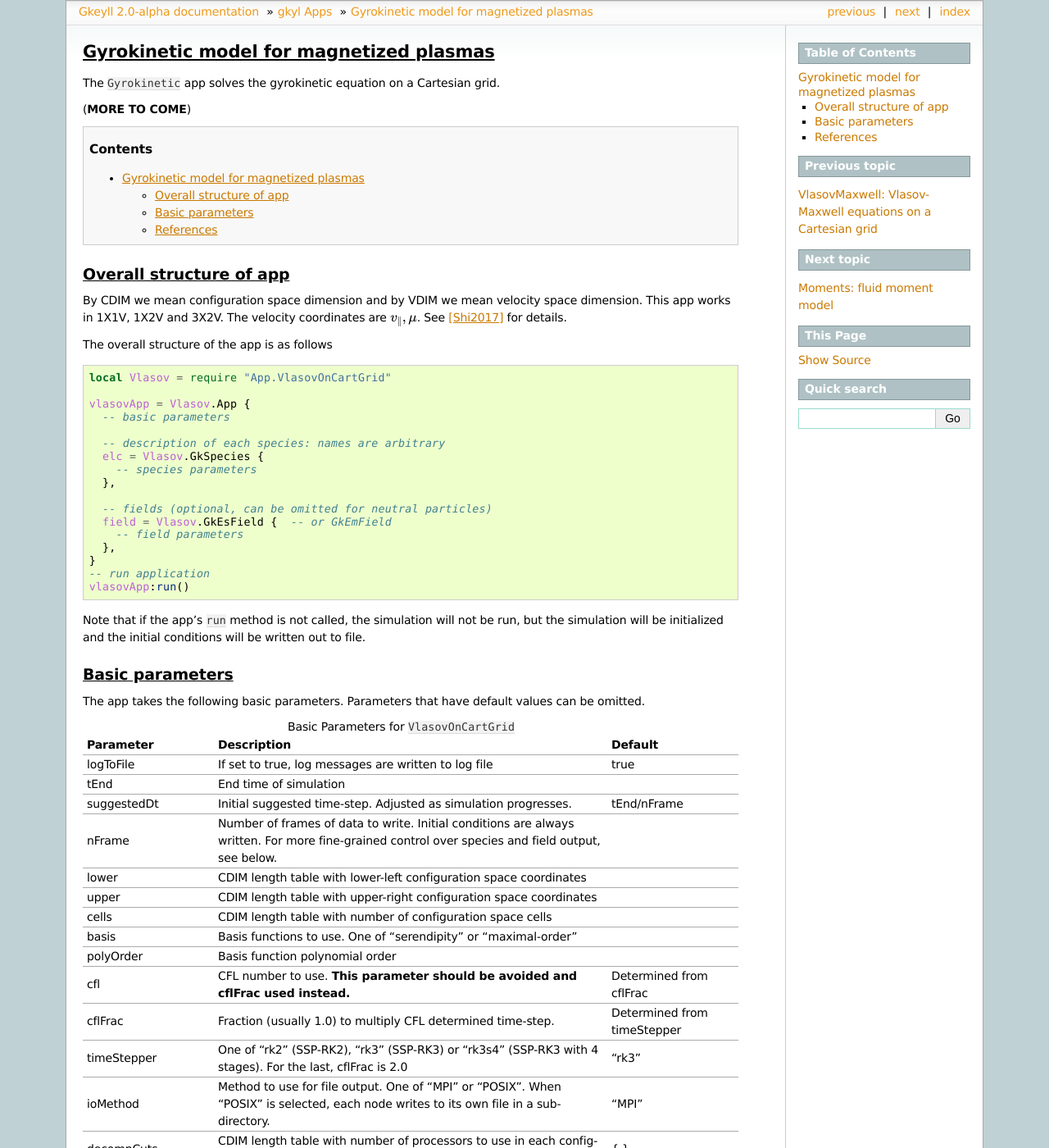
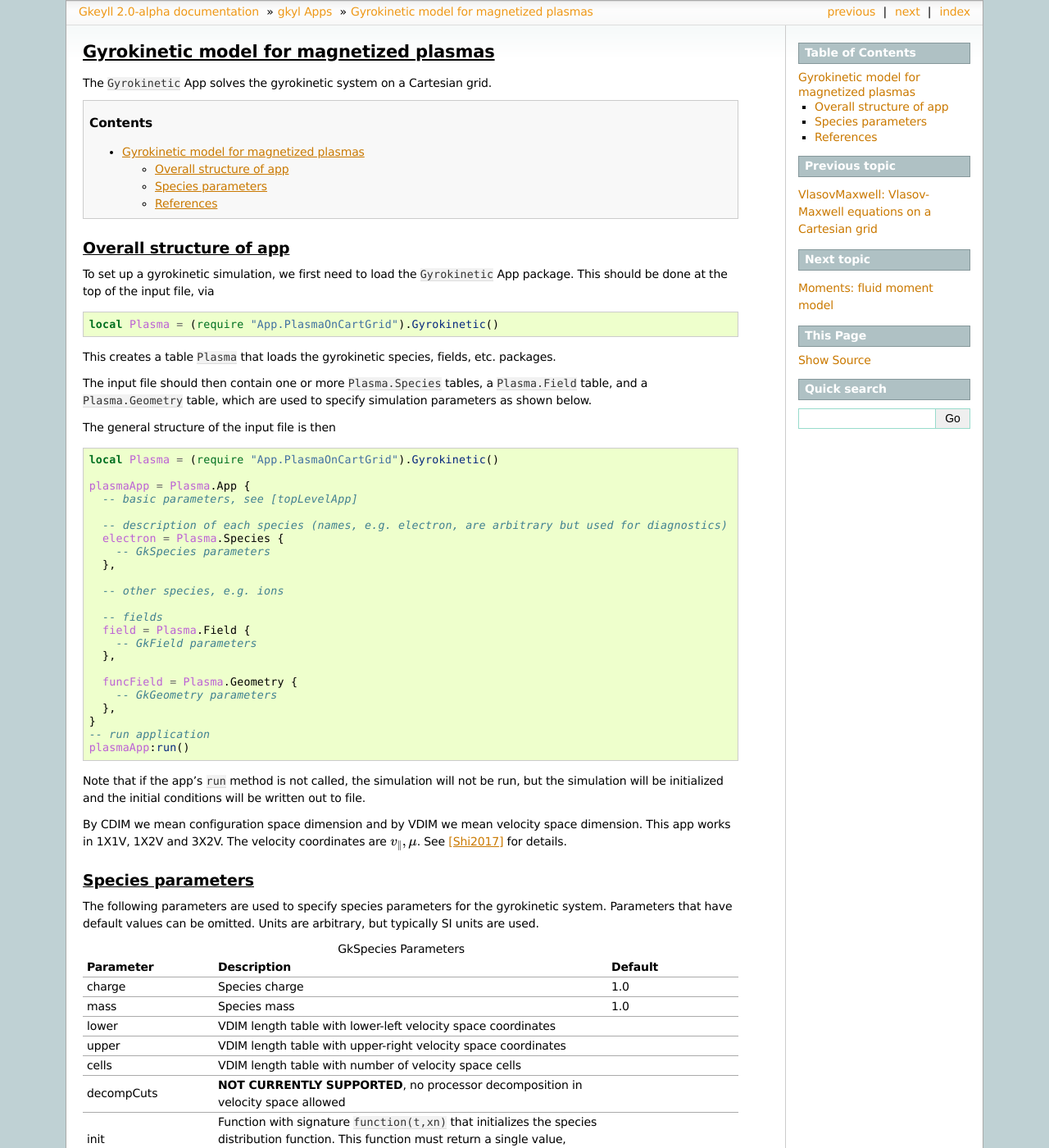
Before and after one commit to ammarhakim/gkyl-doc, a Sphinx documentation site: the page built from source/gkyl/App/Gk/Gyrokinetics.rst, in a window 1280 px wide and 1400 px high. Shown: the whole window at 82% size. Built offline with Sphinx 7.4.7, drawn with Linux system fonts in a browser that asks for light colours; pages that are not in the unit, such as notebooks, are missing from menus; some of the changed text lies outside the part shown.

Commit message:
some preliminary changes to the GK app reference page.

```diff
--- a/source/gkyl/App/Gk/Gyrokinetics.rst
+++ b/source/gkyl/App/Gk/Gyrokinetics.rst
@@ -5,132 +5,100 @@
 Gyrokinetic model for magnetized plasmas
 ++++++++++++++++++++++++++++++++++++++++
 
-The ``Gyrokinetic`` app solves the gyrokinetic equation on a
+The ``Gyrokinetic`` App solves the gyrokinetic system on a
 Cartesian grid.
-
-(**MORE TO COME**)
 
 .. contents::
 
 Overall structure of app
 ------------------------
 
+To set up a gyrokinetic simulation, we first need to load the ``Gyrokinetic`` App package.
+This should be done at the top of the input file, via
+
+.. code-block:: lua
+
+  local Plasma = (require "App.PlasmaOnCartGrid").Gyrokinetic()
+
+This creates a table ``Plasma`` that loads the gyrokinetic species, fields, etc. packages.
+
+The input file should then contain one or more ``Plasma.Species`` tables,
+a ``Plasma.Field`` table, and a ``Plasma.Geometry`` table, which are used to specify
+simulation parameters as shown below.
+
+The general structure of the input file is then
+
+.. code-block:: lua
+
+  local Plasma = (require "App.PlasmaOnCartGrid").Gyrokinetic()
+
+  plasmaApp = Plasma.App {
+    -- basic parameters, see [topLevelApp]
+
+    -- description of each species (names, e.g. electron, are arbitrary but used for diagnostics)
+    electron = Plasma.Species {
+      -- GkSpecies parameters
+    },
+
+    -- other species, e.g. ions
+
+    -- fields
+    field = Plasma.Field {
+      -- GkField parameters
+    },
+
+    funcField = Plasma.Geometry {
+      -- GkGeometry parameters
+    },
+  }
+  -- run application
+  plasmaApp:run()
+
+Note that if the app's ``run`` method is not called, the simulation
+will not be run, but the simulation will be initialized and the
+initial conditions will be written out to file.
+
 By CDIM we mean configuration space dimension and by VDIM we mean
 velocity space dimension. This app works in 1X1V, 1X2V and 3X2V. The
 velocity coordinates are :math:`v_\parallel, \mu`. See [Shi2017]_ for
 details.
 
-The overall structure of the app is as follows
-
-.. code-block:: lua
-
-  local Vlasov = require "App.VlasovOnCartGrid"
-
-  vlasovApp = Vlasov.App {
-    -- basic parameters
-
-    -- description of each species: names are arbitrary
-    elc = Vlasov.GkSpecies {
-      -- species parameters
-    },
-
-    -- fields (optional, can be omitted for neutral particles)
-    field = Vlasov.GkEsField {  -- or GkEmField
-      -- field parameters
-    },
-  }
-  -- run application
-  vlasovApp:run()
-
-Note that if the app's ``run`` method is not called, the simulation
-will not be run, but the simulation will be initialized and the
-initial conditions will be written out to file.
-
-Basic parameters
+Species parameters
 ----------------
 
-The app takes the following basic parameters. Parameters that have
-default values can be omitted.
+The following parameters are used to specify species parameters for the gyrokinetic system.
+Parameters that have default values can be omitted. Units are arbitrary, but typically SI units are used.
 
-.. list-table:: Basic Parameters for ``VlasovOnCartGrid``
+.. list-table:: GkSpecies Parameters
    :widths: 20, 60, 20
    :header-rows: 1
 
    * - Parameter
      - Description
      - Default
-   * - logToFile
-     - If set to true, log messages are written to log file
-     - true
-   * - tEnd
-     - End time of simulation
-     -
-   * - suggestedDt
-     - Initial suggested time-step. Adjusted as simulation progresses.
-     - tEnd/nFrame
-   * - nFrame
-     - Number of frames of data to write. Initial conditions are
-       always written. For more fine-grained control over species and
-       field output, see below.
-     -
+   * - charge
+     - Species charge
+     - 1.0
+   * - mass
+     - Species mass
+     - 1.0
    * - lower
-     - CDIM length table with lower-left configuration space coordinates
+     - VDIM length table with lower-left velocity space coordinates
      -
    * - upper
-     - CDIM length table with upper-right configuration space coordinates
+     - VDIM length table with upper-right velocity space coordinates
      -
    * - cells
-     - CDIM length table with number of configuration space cells
+     - VDIM length table with number of velocity space cells
      -
-   * - basis
-     - Basis functions to use. One of "serendipity" or "maximal-order"
+   * - decompCuts
+     - **NOT CURRENTLY SUPPORTED**, no processor decomposition in velocity space allowed
      -
-   * - polyOrder
-     - Basis function polynomial order
-     -
-   * - cfl
-     - CFL number to use. **This parameter should be avoided and
-       cflFrac used instead.**
-     - Determined from cflFrac
-   * - cflFrac
-     - Fraction (usually 1.0) to multiply CFL determined time-step.
-     - Determined from timeStepper
-   * - timeStepper
-     - One of "rk2" (SSP-RK2), "rk3" (SSP-RK3) or "rk3s4" (SSP-RK3
-       with 4 stages). For the last, cflFrac is 2.0
-     - "rk3"
-   * - ioMethod
-     - Method to use for file output. One of "MPI" or "POSIX". When
-       "POSIX" is selected, each node writes to its own file in a
-       sub-directory.
-     - "MPI"
-   * - decompCuts
-     - CDIM length table with number of processors to use in each
-       configuration space direction.
-     - { }
-   * - useShared
-     - Set to ``true`` to use shared memory.
-     - false
-   * - periodicDirs
-     - Periodic directions. Note: X is 1, Y is 2 and Z is 3.
-     - { }
-   * - bcx
-     - Length two table with BCs in X direction. See details on BCs below.
-     - { }
-   * - bcy
-     - Length two table with BCs in Y direction. Only needed if CDIM>1
-     - { }
-   * - bcz
-     - Length two table with BCs in Z direction. Only needed if CDIM>2
-     - { }
-   * - field
-     - Type of field solver to use. See details below. This is
-       optional and if not specified no force terms will be evolved,
-       i.e. the particles will be assumed to be neutral.
-     - nil
-   * - *species-name*
-     - Species objects. There can be more than one of these. See
-       details below.
+   * - init
+     - Function with signature ``function(t,xn)`` that initializes the
+       species distribution function. This function must return a
+       single value, :math:`f(x,v,t=0)` at ``xn``, which is a NDIM
+       vector.
      -
 
 .. note::
```
